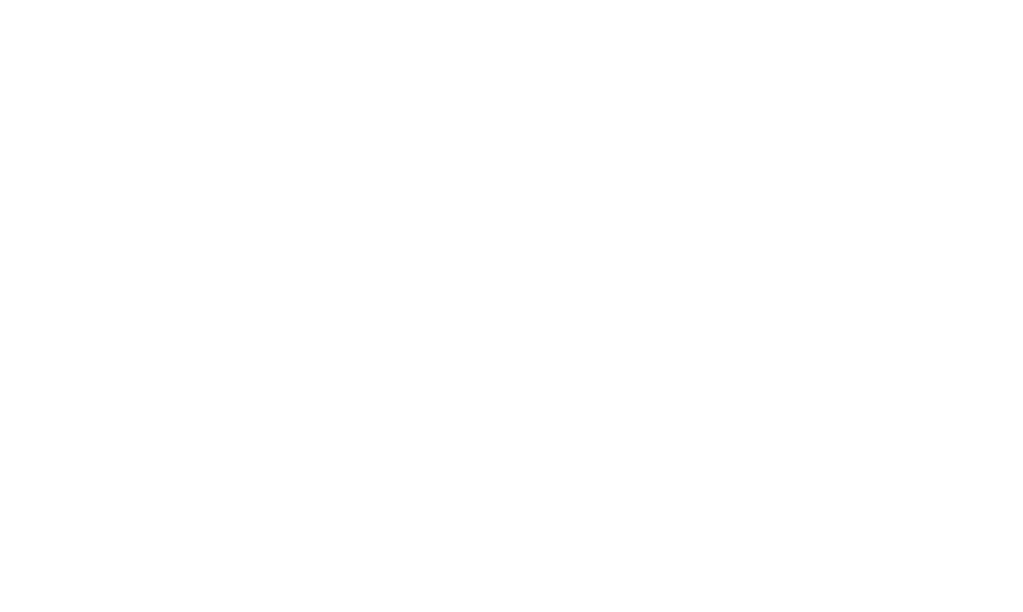
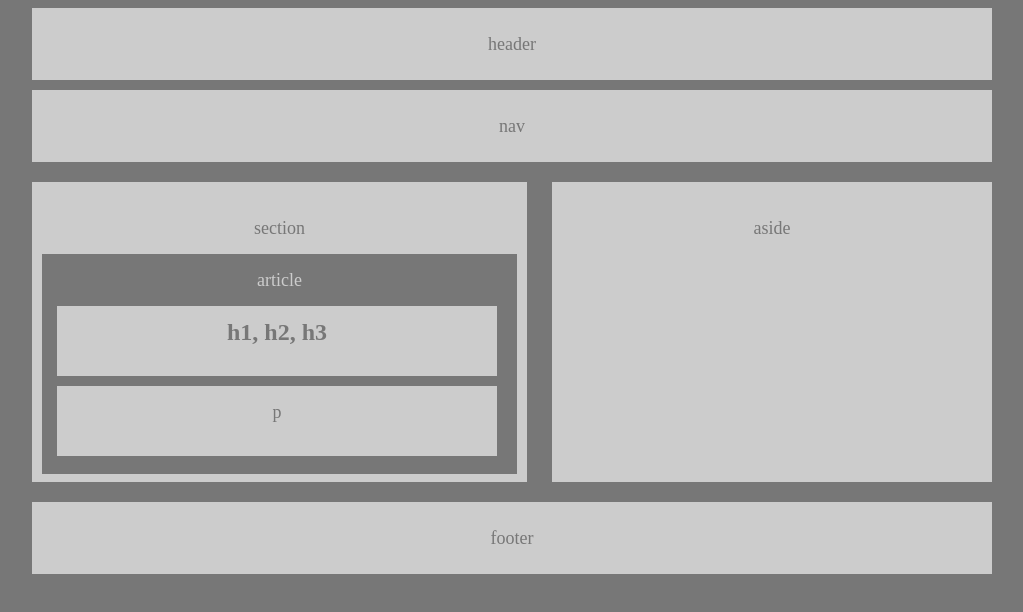
Before and after one commit to pieters809/HW-Wireframe, a plain HTML site: page index.html in a window 1280 px wide. Shown: the whole page, without its empty margins (68-1091 px from the left). Drawn offline with Linux system fonts and the light colour scheme.

Commit message:
Finished

```diff
--- a/index.html
+++ b/index.html
@@ -1,12 +1,44 @@
-<!DOCTYPE html>
-<html lang="en">
-<head>
-    <meta charset="UTF-8">
-    <meta name="viewport" content="width=device-width, initial-scale=1.0">
-    <meta http-equiv="X-UA-Compatible" content="ie=edge">
-    <title>Document</title>
-</head>
-<body>
+<html>
+	<head>
+		<title>HW-Wireframe</title>
+		<link rel="stylesheet" type="text/css" href="style.css">
+	</head>
+	<body>
 
-</body>
+		<header>
+			header
+		</header>
+
+		<nav>
+			nav
+		</nav>
+
+		<section id="section1">
+			section
+
+			<article id="article1">
+				article
+
+				<div class="parts">
+					<div id="h123">
+						h1, h2, h3
+					</div>
+
+					<p id="p1">
+						p
+					</p>
+
+				</div>
+			</article>
+
+		</section>
+
+		<aside id="aside1">
+			aside
+		</aside>
+
+		<footer id="footer1">
+			footer
+		</footer>
+	</body>
 </html>
--- a/style.css
+++ b/style.css
@@ -0,0 +1,82 @@
+
+* {
+    box-sizing: border-box;
+    text-align: center;
+  }
+
+  body {
+      width: 960px;
+      font-size: 18px;
+      line-height: 32px;
+      color: #333;
+      margin-left: 100px;
+      margin-right: 150px:;
+      background-color: #777777;
+  }
+  header {
+      background: #ccc;
+      padding: 20px;
+      margin-bottom: 10px;
+      color: #777777;
+  }
+  nav {
+      background: #ccc;
+      padding: 20px;
+      margin-bottom: 20px;
+      color: #777777;
+  }
+
+  #section1 {
+      width: 495px;
+      height: 300px;
+      background: #ccc;
+      padding-top: 30px;
+      float: left;
+      margin-bottom: 20px;
+      color: #777777;
+  }
+  #article1 {
+      width: 475px;
+      height: 220px;
+      background: #777777;
+      margin: 10px 10px 10px 10px;
+      padding-top: 10px;
+      color: #ccc;
+  }
+
+
+  #h123 {
+      width: 440px;
+      height: 70px;
+      background: #ccc;
+      margin: 10px 30px 10px 15px;
+      padding-top: 10px;
+      color: #777777;
+      font-weight: bold;
+      font-size: 24px;
+  }
+
+  #p1 {
+      width: 440px;
+      height: 70px;
+      background: #ccc;
+      margin: 10px 30px 10px 15px;
+      padding-top: 10px;
+      color: #777777;
+  }
+
+  #aside1 {
+      width: 440px;
+      height: 300px;
+      background: #ccc;
+      padding-top: 30px;
+      float: right;
+      color: #777777;
+  }
+  #footer1{
+      clear: both;
+      background: #ccc;
+      padding: 20px;
+      color: #333;
+      color: #777777;
+  }
```
